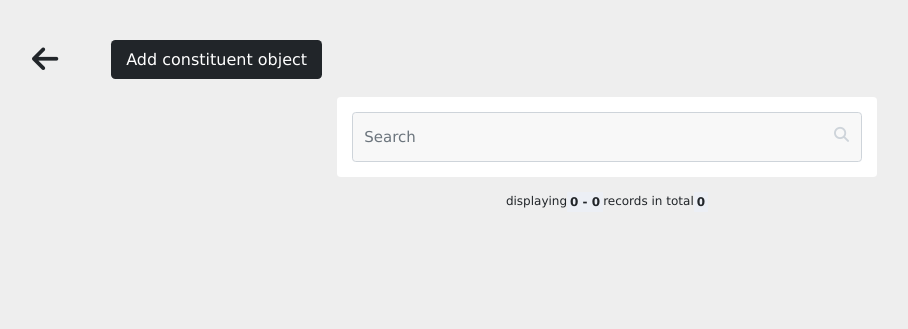
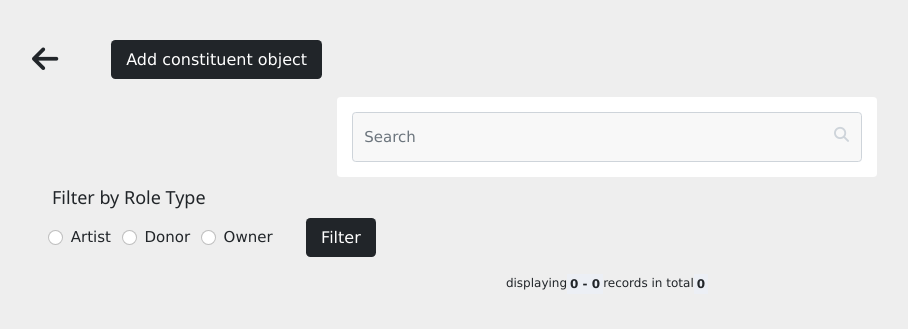
Before and after one commit to itudb2304/itudb2304, a Flask app: page /constituents/1 in a window 1280 px wide. Shown: the part 65-394 px from the top of the page, without its empty margins (33-941 px from the left). Run offline with Flask 3, Linux system fonts and the light colour scheme; data that the repository does not hold is empty; some libraries are stand-ins or nearby versions.

Commit message:
constituent objects filter

```diff
--- a/controllers/constituents_bp.py
+++ b/controllers/constituents_bp.py
@@ -159,10 +159,15 @@ def constituents_bp(connection):
         else:
             if 'add-constituent' in request.form:
                 return redirect(url_for(".add_constituent_object", id=id))
+            elif 'filter' in request.form:
+                if 'roletypefilter' in request.form:
+                    return redirect(url_for('.filter_constituent_objects', constituentid=id, roletype=request.form['roletypefilter']))
+                else:
+                    return redirect(url_for('.constituent_objects', id=id))
             else:
                 return redirect(url_for('.constituent_objects_by_name', constituentid=id, name=request.form['constituent-search']))
 
-    @constituents.route('/<int:constituentid>/<string:name>', methods=['GET', 'POST'])
+    @constituents.route('/<int:constituentid>/search/<string:name>', methods=['GET', 'POST'])
     def constituent_objects_by_name(constituentid: int, name: str):
         if request.method == 'GET':
             page, per_page, offset = get_page_args(
@@ -184,6 +189,30 @@ def constituents_bp(connection):
             )
         else:
             return redirect(url_for('.constituent_objects_by_name', constituentid=constituentid, name=name))
+
+    @constituents.route('/<int:constituentid>/<string:roletype>', methods=['GET', 'POST'])
+    def filter_constituent_objects(constituentid: int, roletype: str):
+        if request.method == 'POST':
+            return redirect(url_for('.filter_constituent_objects', constituentid=constituentid, roletype=request.form['roletypefilter']))
+        else:
+            page, per_page, offset = get_page_args(
+                page_parameter="page", per_page_parameter="per_page"
+            )
+            per_page = 48
+            total = repository.get_number_of_obj_after_filter(filter=roletype, constituentid=constituentid)
+            pagination_after_filter = repository.filter_constituent_objects(filter=roletype, constituentid=constituentid,limit=per_page, offset=offset)
+            pagination = Pagination(
+                page=page, per_page=per_page, total=total, css_framework='bootstrap4'
+            )
+            return render_template(
+                "constituent_objects.html",
+                constituent_objects=pagination_after_filter,
+                constituentID=constituentid,
+                page=page,
+                per_page=per_page,
+                pagination=pagination
+            )
+
 
     @constituents.route("/<int:id>/add-object", methods=["GET", "POST"])
     def add_constituent_object(id: int):
--- a/repository/constituent_repository.py
+++ b/repository/constituent_repository.py
@@ -329,3 +329,36 @@ class ConstituentRepository:
         except Exception as e:
             print(f"Error deleting constituent object from the database: {e}")
             self.connection.rollback()
+
+    def filter_constituent_objects(self, filter: str, constituentid: int, limit: int, offset: int):
+        try:
+            objects_info = []
+            with self.connection.cursor() as cursor:
+                query = '''SELECT DISTINCT oc.id, oc.objectID, oc.constituentID, oc.roleType,
+                oc.role, oc.displayDate, oc.displayOrder, oc.country, o.title, c.forwarddisplayname
+                FROM constituents c
+                LEFT JOIN objects_constituents oc on c.constituentid = oc.constituentID
+                LEFT JOIN objects o on o.objectid = oc.objectID
+                WHERE c.constituentid = %s AND oc.roleType = %s
+                LIMIT %s,%s;'''
+                cursor.execute(query, (constituentid, filter, offset, limit))
+                objects_info = cursor.fetchall()
+                objects_info = [ConstituentObjects(i) for i in objects_info]
+                self.connection.commit()
+                return objects_info
+        except Exception as e:
+            print(f"Error getting filtered constituent objects from the database: {e}")
+            self.connection.rollback()
+
+    def get_number_of_obj_after_filter(self, filter: str, constituentid: int):
+        try:
+            with self.connection.cursor() as cursor:
+                query = '''SELECT COUNT(oc.id)
+                FROM objects_constituents oc
+                WHERE oc.constituentid = %s AND oc.roleType = %s;'''
+                cursor.execute(query, (constituentid, filter))
+                temp = cursor.fetchone()[0]
+                return temp
+        except Exception as e:
+            print(f"Error getting filtered constituent objects from the database: {e}")
+            self.connection.rollback()
--- a/static/styles/main.css
+++ b/static/styles/main.css
@@ -213,6 +213,7 @@ a {
   display: flex;
   justify-content: center;
   align-items: center;
+  margin: -30px;
   margin-bottom: 50px;
 }
 
@@ -253,3 +254,8 @@ a {
 .box h4 {
   display: inline-block;
 }
+
+.checkbox-group {
+  display: inline-block;
+  margin-right: 10px;
+}
--- a/templates/constituents/add_constituent_object.html
+++ b/templates/constituents/add_constituent_object.html
@@ -1,5 +1,6 @@
 {% extends 'header.html' %}
 {% block content %}
+<title>Add Constituent Object</title>
 <div class="col-md-1 back-icon" style="margin-bottom: 30px;">
   <form>
       <a href="{{ url_for('constituents.constituent_objects', id=current_constituent.constituentid) }}" style="color: #212529; margin: 25px; margin-top: 150px;" ><i class="fa-solid fa-arrow-left fa-2xl"></i></a>
--- a/templates/constituents/constituent_objects.html
+++ b/templates/constituents/constituent_objects.html
@@ -1,6 +1,6 @@
 {% extends 'header.html' %}
 {% block content %}
-
+<title>Constituent Objects</title>
 {% if  constituent_objects[0] %}
 <h1 style="margin-left: 30px;">Contributions by {{constituent_objects[0].constituent_forward_display_name}}</h1>
 {% endif %}
@@ -33,10 +33,28 @@
     </div>
 </form>
 
-<!-- <div class="roletypefilter">
-    <h5>Filter by Role Type</h5>
-    <input type="checkbox" name="classification" value="Painting">Painting<br>
-</div> -->
+<form action="{{ url_for('constituents.constituent_objects', id=constituentID) }}" method="post">
+    <div class="container">
+        <div class="roletypefilter">
+            <h5>Filter by Role Type</h5>
+            <div class="form-check checkbox-group">
+                <input class="form-check-input" type="radio" name="roletypefilter" value="artist" id="artistCheckbox">
+                <label class="form-check-label" for="artistCheckbox">Artist</label>
+            </div>
+            <div class="form-check checkbox-group">
+                <input class="form-check-input" type="radio" name="roletypefilter" value="donor" id="donorCheckbox">
+                <label class="form-check-label" for="donorCheckbox">Donor</label>
+            </div>
+            <div class="form-check checkbox-group">
+                <input class="form-check-input" type="radio" name="roletypefilter" value="owner" id="ownerCheckbox">
+                <label class="form-check-label" for="ownerCheckbox">Owner</label>
+            </div>
+            <div class="form-check checkbox-group">
+                <button class="btn btn-primary btn-lg custom-bg" name="filter" id="filter">Filter</button>
+            </div>
+        </div>
+    </div>
+</form>
 
 <div>
     {{ pagination.info }}
--- a/templates/constituents/constituents.html
+++ b/templates/constituents/constituents.html
@@ -1,5 +1,6 @@
 {% extends 'header.html' %}
 {% block content %}
+<title>Constituents</title>
 <form action="" method="post">
   <div>
     <button type="submit" class="btn btn-primary btn-lg custom-bg" name="add-constituent" id="add-constituent"><i class="fa-solid fa-plus"></i> Add Constituent</button>
--- a/templates/constituents/constituents_add.html
+++ b/templates/constituents/constituents_add.html
@@ -1,5 +1,6 @@
 {% extends 'header.html' %}
 {% block content %}
+<title>Add Constituent</title>
 <div class="col-md-1 back-icon" style="margin-bottom: 30px;">
   <form>
       <a href="{{ url_for('constituents.constituents_page') }}" ><i class="fa-solid fa-arrow-left fa-2xl"></i></a>
--- a/templates/constituents/edit_constituent.html
+++ b/templates/constituents/edit_constituent.html
@@ -1,5 +1,6 @@
 {% extends 'header.html' %}
 {% block content %}
+<title>Update Constituent</title>
 <div class="col-md-1 back-icon" style="margin-bottom: 30px;">
   <form>
       <a href="{{ url_for('constituents.constituents_page') }}" ><i class="fa-solid fa-arrow-left fa-2xl"></i></a>
--- a/templates/constituents/edit_constituent_object.html
+++ b/templates/constituents/edit_constituent_object.html
@@ -1,5 +1,6 @@
 {% extends 'header.html' %}
 {% block content %}
+<title>Update Constituent Object</title>
 <div class="col-md-1 back-icon" style="margin-bottom: 30px;">
   <form>
       <a href="{{ url_for('constituents.constituent_objects', id=constituent_object.constituentID) }}" style="color: #212529;" ><i class="fa-solid fa-arrow-left fa-2xl"></i></a>
```
